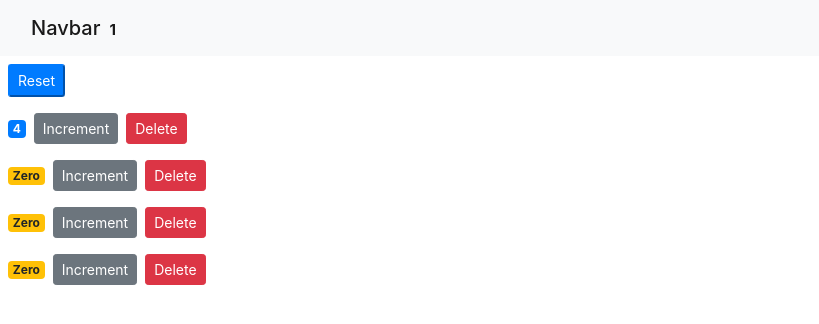
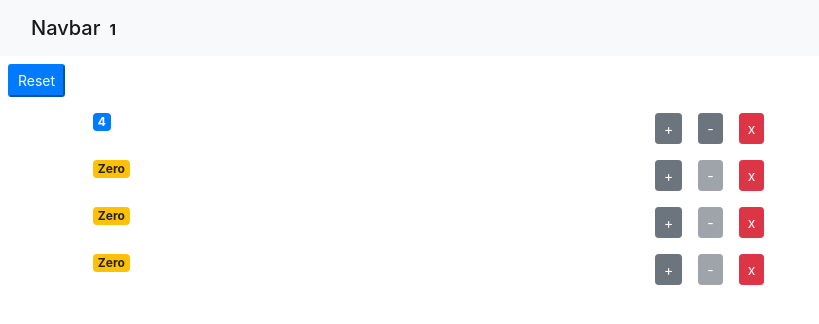
Before and after one commit to jpitman1010/counter2, a React (Create React App) app: page / in a window 1280 px wide. Shown: the top 324 px of the page, without its empty margins (0-819 px from the left). Built offline with nearby package versions, Linux system fonts and the light colour scheme.

Commit message:
my solution to decrement button and styling challenge

```diff
--- a/src/App.js
+++ b/src/App.js
@@ -39,6 +39,13 @@
     counters[index].value++;
     this.setState({ counters });
   };
+ handleDecrement = counter => {
+    const counters = [...this.state.counters];
+    const index = counters.indexOf(counter);
+    counters[index] = {...counter};
+    counters[index].value--;
+    this.setState({ counters });
+  };
 
   handleReset = () => {
       const counters = this.state.counters.map(c => {
@@ -58,6 +65,7 @@
           onReset={this.handleReset}
           onIncrement={this.handleIncrement}
           onDelete={this.handleDelete}
+          onDecrement={this.handleDecrement}
         />
       </main>
    </React.Fragment>
--- a/src/components/counter.jsx
+++ b/src/components/counter.jsx
@@ -18,19 +18,29 @@
     render() {
         console.log('Counter - Rendered')
         return (
-        <div>
-            {/* { this.state.tags.length === 0 && "Please create new tag!   " } */}
+        <div className="container">
+            <div className="row">
+                <div className="col">
                     <span className={this.getBadgeClasses()}>
                         { this.formatCount() }
                     </span>
+                </div>
+                <div className="col">
                     <button onClick={() => this.props.onIncrement(this.props.counter)}
-            className="btn btn-secondary btn-sm" >
-                Increment
+                    className="btn btn-secondary btn-sm mr-2" >
+                        +
+                    </button>
+                    <button onClick={() => this.props.onDecrement(this.props.counter)}
+                    className="btn btn-secondary btn-sm m-2"
+                    disabled={ this.props.counter.value === 0} >
+                        -
                     </button>
                     <button onClick={() => {this.props.onDelete(this.props.counter.id)}}
                     className="btn btn-danger btn-sm m-2">
-                Delete
+                        x
                     </button>
+                </div>
+            </div>
         </div>
         );
     }
--- a/src/components/counters.jsx
+++ b/src/components/counters.jsx
@@ -7,7 +7,7 @@
     render() {
         console.log('Counters - Rendered');
 
-        const { onReset, counters, onDelete, onIncrement} = this.props;
+        const { onReset, counters, onDelete, onIncrement, onDecrement} = this.props;
         return (
             <div>
                 <button onClick={onReset} className="btn-primary btn-sm m-2">Reset</button>
@@ -17,6 +17,7 @@
                     value={counter.value}
                     onDelete={onDelete}
                     onIncrement={onIncrement}
+                    onDecrement={onDecrement}
                     counter={counter}
                  />
                 ))}
```
Lines whose indentation alone changed are shown as unchanged.
